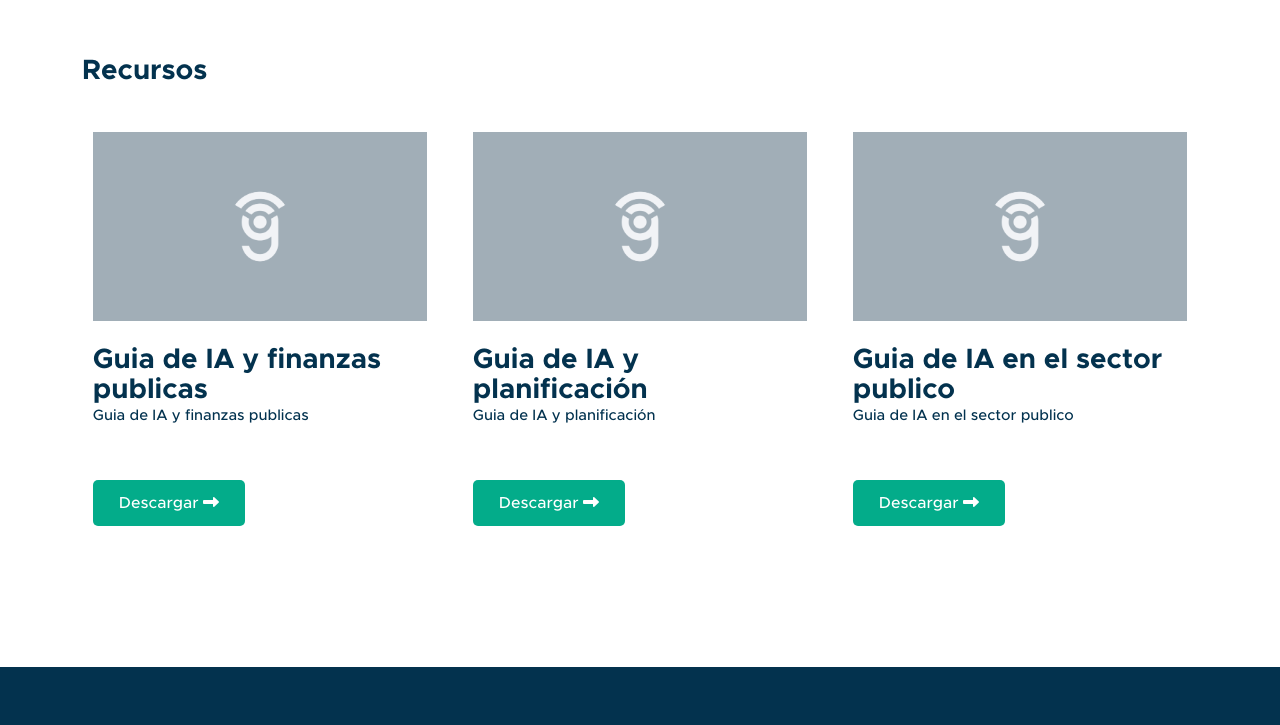
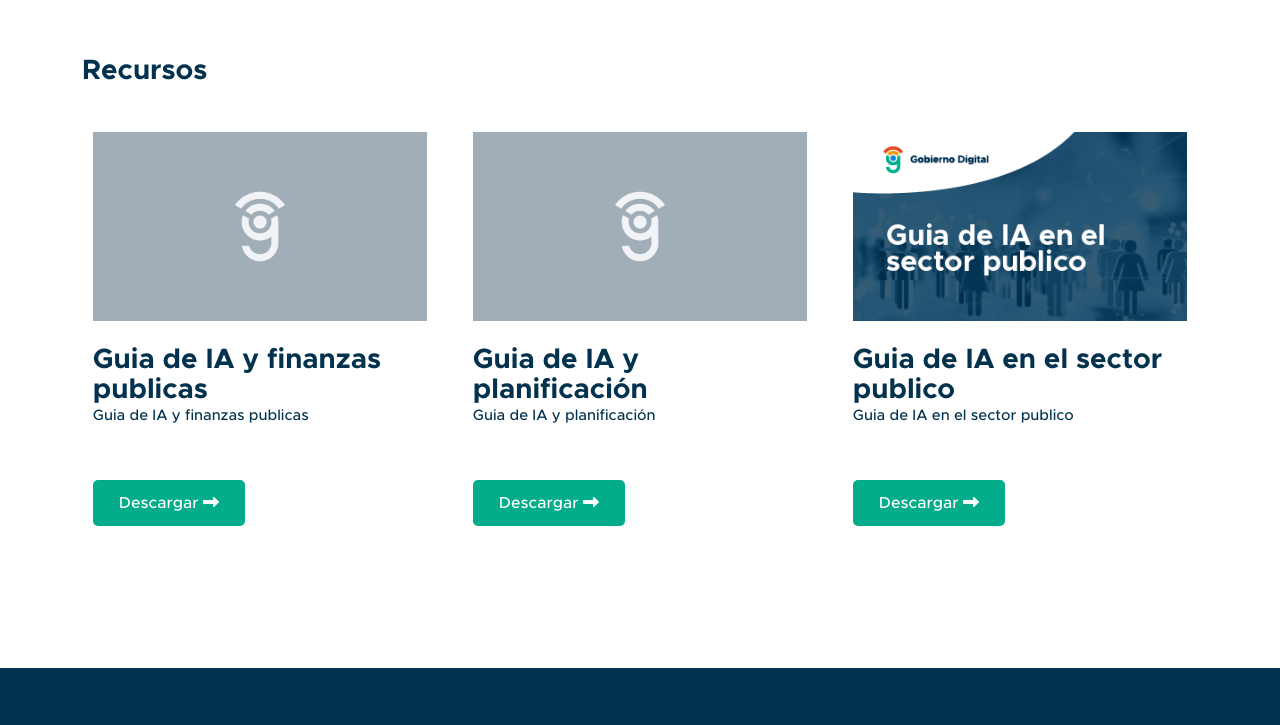
Before and after one commit to RedCiudadana/Lab_Inteligencia_Artificial, an Eleventy site: page src/index.njk in a window 1280 px wide. Shown: the part 2680-3405 px from the top of the page. Built offline with nearby package versions, Linux system fonts and the light colour scheme; Eleventy itself is replaced by a stand-in of ours; files that its build step writes are made by us from their sources; what render-markdown-js would draw is missing.

Commit message:
Update Recursos “2024-09-27-guia-de-ia-en-el-sector-publico”

```diff
--- a/src/recursos/2024-09-27-guia-de-ia-en-el-sector-publico.md
+++ b/src/recursos/2024-09-27-guia-de-ia-en-el-sector-publico.md
@@ -1,6 +1,6 @@
 ---
 title: Guia de IA en el sector publico
-image: /assets/cms/p1.png
+image: /assets/cms/01_recursos.png
 description: Guia de IA en el sector publico
 date: 2024-09-27T14:18:51.786Z
 recurso: /assets/cms/interoperabildiad_gd-22.png
```
Also changed, not shown: assets/cms/01_recursos.png (added).
